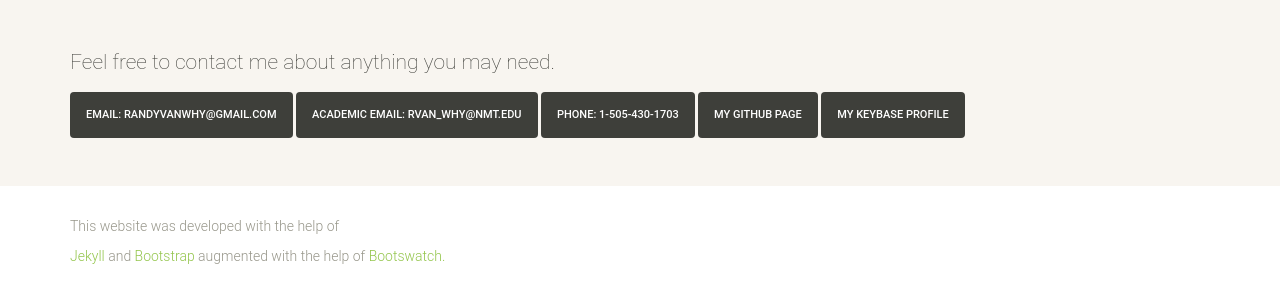
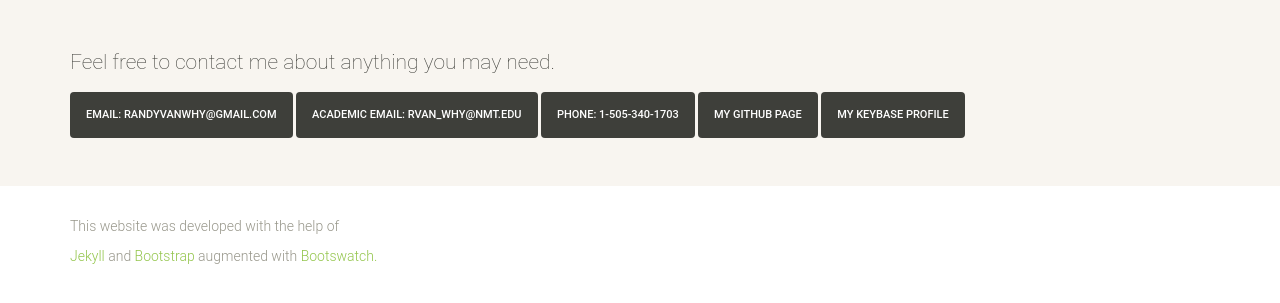
Before and after one commit to rvanwhy/rvanwhy.github.io, a Jekyll site: the page built from contact.html, in a window 1280 px wide. Shown: the part 195-498 px from the top of the page. Built offline with Jekyll 4.4.1, drawn with Linux system fonts in a browser that asks for light colours; nearby versions of some CDN libraries.

Commit message:
Fixed typos

```diff
--- a/_includes/footer.html
+++ b/_includes/footer.html
@@ -2,7 +2,7 @@
   <div class="container">
     <p class="text-muted">This website was developed with the help of</p>
     <p class="text-muted"><a href="http://jekyllrb.com/">Jekyll
-	</a> and <a href="http://getbootstrap.com/">Bootstrap</a> augmented with the help of <a href="https://bootswatch.com">Bootswatch.</a></p>
+	</a> and <a href="http://getbootstrap.com/">Bootstrap</a> augmented with <a href="https://bootswatch.com">Bootswatch.</a></p>
   </div>
 </footer>
    <!-- Bootstrap core JavaScript
--- a/contact.html
+++ b/contact.html
@@ -12,7 +12,7 @@ title: Contact Me
 
     <a href="mailto:randyvanwhy@gmail.com" class="btn btn-default">Email: randyvanwhy@gmail.com</a>
     <a href="mailto:rvan_why@nmt.edu" class="btn btn-default">Academic Email: rvan_why@nmt.edu</a>
-    <a href="#" class="btn btn-default">Phone: 1-505-430-1703</a>
+    <a href="#" class="btn btn-default">Phone: 1-505-340-1703</a>
     <a href="https://github.com/rvanwhy" class="btn btn-default">My GitHub Page</a>
     <a href="https://keybase.io/rvanwhy" class="btn btn-default">My Keybase Profile</a>
 
```
